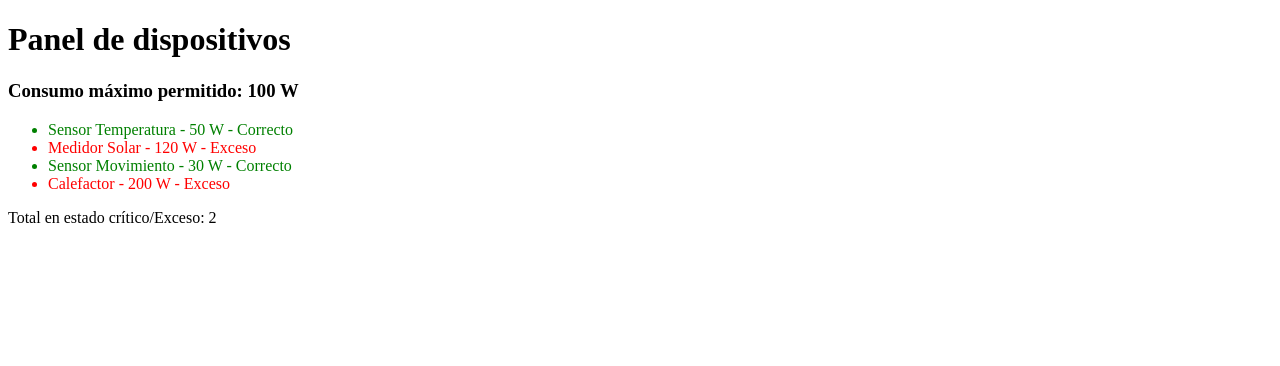
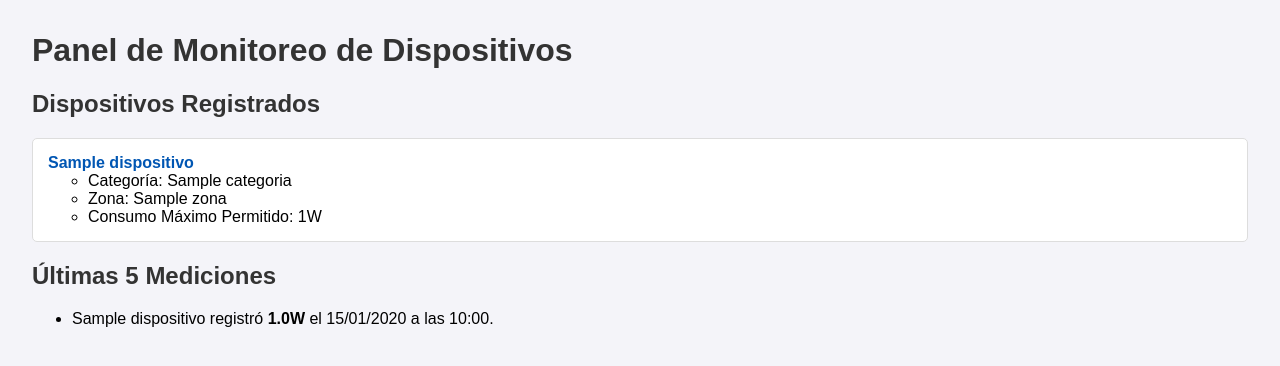
Before and after one commit to Alan-157/Unidad_1_Python_AO_PG_SM, a Django app: page /panel/ in a window 1280 px wide. Shown: the top 366 px of the page. Run offline with Django 5.2, Linux system fonts and the light colour scheme; tables that the repository leaves empty hold one stand-in row (values such as "Sample post").

Commit message:
codigo funcionando

```diff
--- a/monitoreo/dispositivos/templates/dispositivos/panel.html
+++ b/monitoreo/dispositivos/templates/dispositivos/panel.html
@@ -1,22 +1,50 @@
 <!DOCTYPE html>
-<html lang="en">
+<html lang="es">
 <head>
     <meta charset="UTF-8">
-    <meta name="viewport" content="width=device-width, initial-scale=1.0">
-    <title>Panel de dispositivos</title>
+    <title>Panel de Dispositivos</title>
+    <style>
+        body { font-family: sans-serif; margin: 2em; background-color: #f4f4f9; }
+        h1, h2 { color: #333; }
+        .dispositivo-lista { list-style: none; padding: 0; }
+        .dispositivo-item { background-color: #fff; border: 1px solid #ddd; border-radius: 5px; margin-bottom: 10px; padding: 15px; }
+        .dispositivo-item strong { color: #0056b3; }
+        .alerta { color: #d9534f; font-weight: bold; }
+    </style>
 </head>
 <body>
-<h1>Panel de dispositivos</h1>
-<h3>Consumo máximo permitido: {{ consumo_maximo }} W</h3>
+    <h1>Panel de Monitoreo de Dispositivos</h1>
 
-<ul>
-    {% for d in dispositivos %}
-        <li style="color: {{ d.color }}">
-            {{ d.nombre }} - {{ d.consumo }} W - {{ d.estado }}
-        </li>
-    {% endfor %}
-</ul>
+    <h2>Dispositivos Registrados</h2>
+    <ul class="dispositivo-lista">
+        {% for d in dispositivos %}
+            <li class="dispositivo-item">
+                <strong>{{ d.nombre }}</strong>
+                <ul>
+                    <li>Categoría: {{ d.categoria.nombre }}</li>
+                    <li>Zona: {{ d.zona.nombre }}</li>
+                    <li>Consumo Máximo Permitido: {{ d.consumo_maximo_w }}W</li>
+                </ul>
+            </li>
+        {% empty %}
+            <li>No hay dispositivos registrados en la base de datos.</li>
+        {% endfor %}
+    </ul>
 
-<p>Total en estado crítico/Exceso: {{ estado_critico }}</p>
+    <h2>Últimas 5 Mediciones</h2>
+    <ul>
+        {% for med in mediciones %}
+            <li>
+                {{ med.dispositivo.nombre }} registró <strong>{{ med.consumo_w }}W</strong>
+                el {{ med.timestamp|date:"d/m/Y \a \l\a\s H:i" }}.
+                {% if med.consumo_w > med.dispositivo.consumo_maximo_w %}
+                    <span class="alerta">(¡SOBRECONSUMO!)</span>
+                {% endif %}
+            </li>
+        {% empty %}
+            <li>No hay mediciones registradas.</li>
+        {% endfor %}
+    </ul>
+
 </body>
 </html>
--- a/monitoreo/dispositivos/views.py
+++ b/monitoreo/dispositivos/views.py
@@ -1,46 +1,22 @@
 from django.shortcuts import render
+# Import the models you want to use
+from .models import Dispositivo, Medicion
 
-# Create your views here.
 def inicio(request):
-    contexto = {"nombre": "Alan"}
-    productos = [
-        {"nombre": "Sensor 1", "valor": 100},
-        {"nombre": "Sensor 2", "valor": 200},
-        {"nombre": "Sensor 3", "valor": 300}
-    ]
-
-    return render(request, "dispositivos/inicio.html", {
-        "contexto": contexto,
-        "productos": productos
-        })
+    # This view remains the same for now.
+    return render(request, "dispositivos/inicio.html")
 
 def panel_dispositivos(request):
-    dispositivos = [
-        {"nombre": "Sensor Temperatura", "consumo": 50},
-        {"nombre": "Medidor Solar", "consumo": 120},
-        {"nombre": "Sensor Movimiento", "consumo": 30},
-        {"nombre": "Calefactor", "consumo": 200},
-    ]
+    # 1. Get all 'Dispositivo' objects from the database.
+    todos_los_dispositivos = Dispositivo.objects.all()
 
-    consumo_maximo = 100
+    # 2. You can also get other data, for example, the latest measurements.
+    ultimas_mediciones = Medicion.objects.order_by('-timestamp')[:5] # Get the 5 most recent
 
-    for d in dispositivos:
-        if d["consumo"] > consumo_maximo:
-            d["estado"] = "Exceso"
-            d["color"] = "red"
-        else:
-            d["estado"] = "Correcto"
-            d["color"] = "green"
-
-    estado_critico = 0
-    for d in dispositivos:
-        if d["estado"] =="Exceso":
-            estado_critico +=1
-
+    # 3. Pass the real data to the template.
     contexto = {
-        "dispositivos": dispositivos,
-        "consumo_maximo": consumo_maximo,
-        "estado_critico": estado_critico
+        "dispositivos": todos_los_dispositivos,
+        "mediciones": ultimas_mediciones,
     }
 
     return render(request, "dispositivos/panel.html", contexto)
```
Also changed, not shown: monitoreo/dispositivos/migrations/0001_initial.py.
